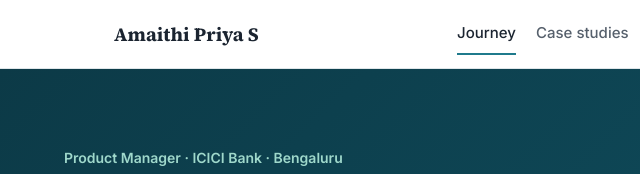
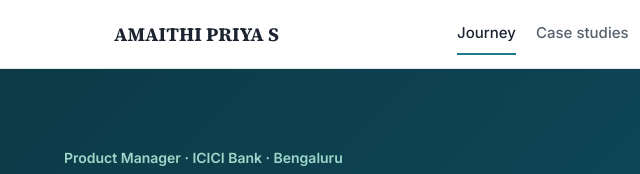
Before and after one commit to amaithi20332/amaithi20332.github.io, a plain HTML site: page index.html in a window 1280 px wide. Shown: the top 174 px of the page, 0-640 px from the left. Drawn offline with Linux system fonts and the light colour scheme.

Commit message:
Update index.html

```diff
--- a/index.html
+++ b/index.html
@@ -168,7 +168,7 @@ footer p{color:#b9cdd2;max-width:52ch;margin:0}
 </head>
 <body>
 <nav aria-label="Sections"><div class="wrap">
-<a class="brand" href="#top">Amaithi Priya S</a>
+<a class="brand" href="#top">AMAITHI PRIYA S</a>
 <div class="links"><a href="#journey">Journey</a><a href="#work">Case studies</a><a href="#research">Research</a><a href="#experiments">Experiments</a><a href="#proof">Proof</a><a href="#writing">Writing</a><a href="#about">About</a></div>
 <a class="cta" href="#contact">Get in touch</a>
 </div></nav>
```
